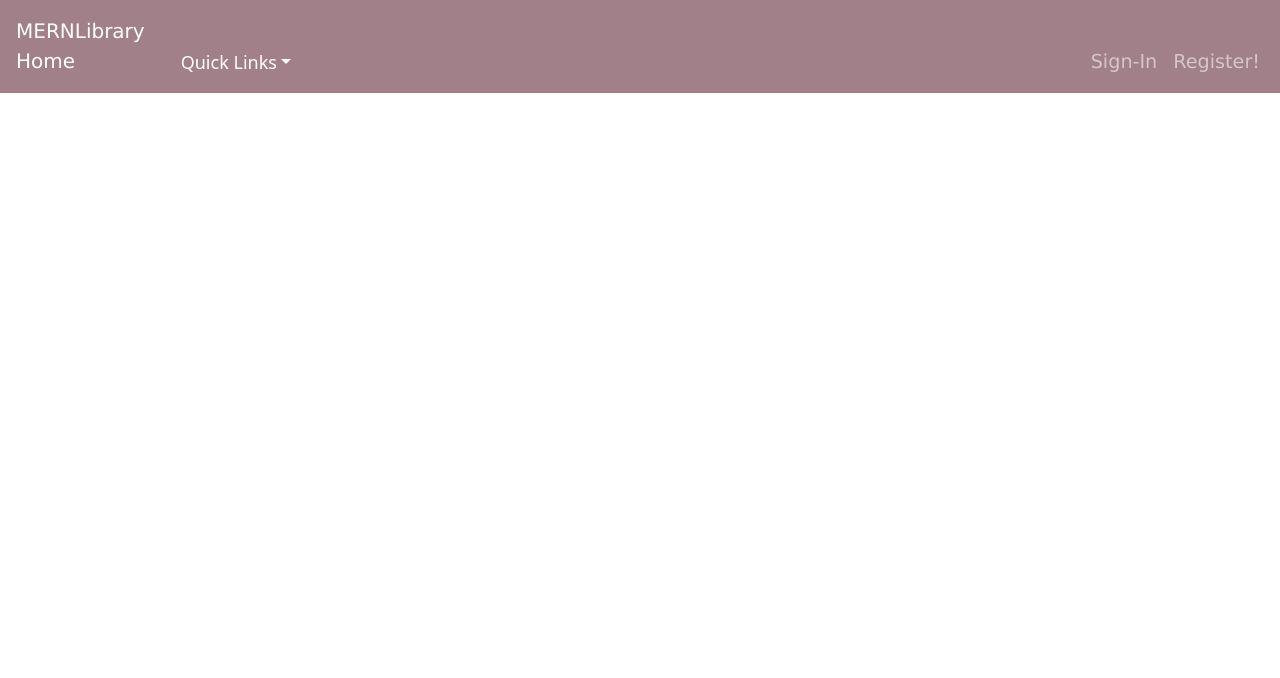
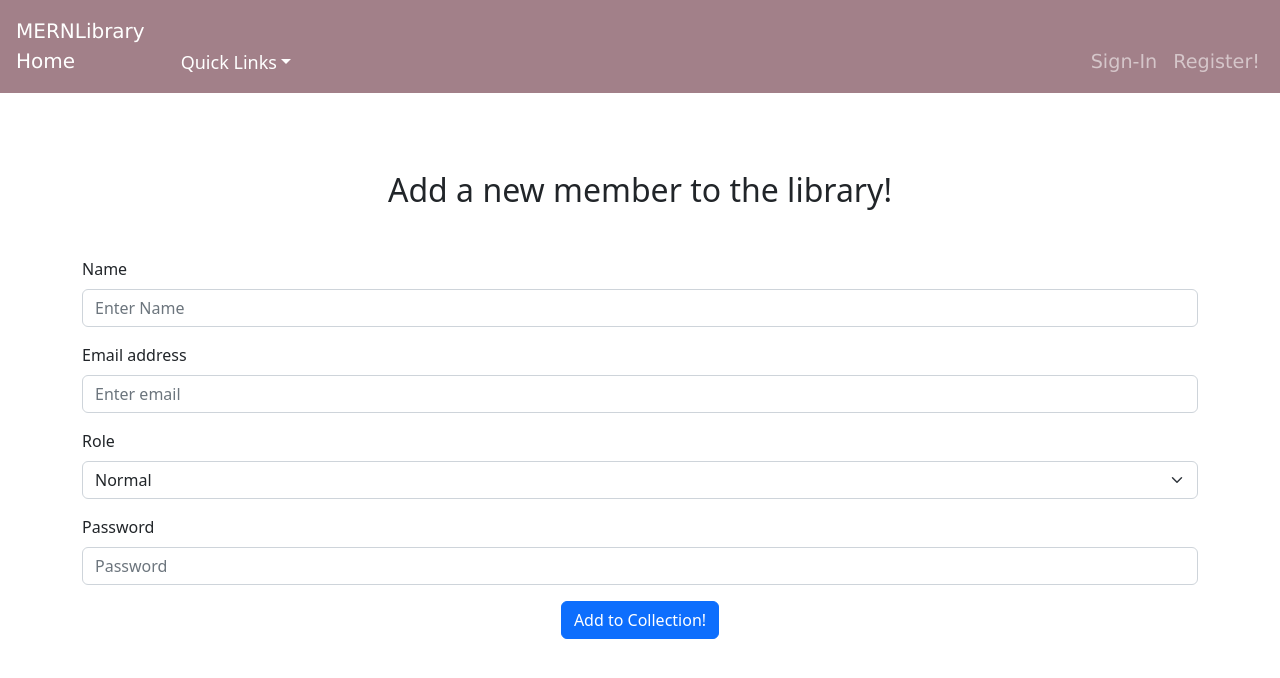
Before and after one commit to oBhodrolok/MERNLibrary, a React (Create React App) app in the folder root/: page /create-user in a window 1280 px wide. Shown: the top 678 px of the page. Built offline with nearby package versions, Linux system fonts and the light colour scheme.

Commit message:
Add functionality for admins to create new user

```diff
--- a/root/src/App.js
+++ b/root/src/App.js
@@ -15,6 +15,7 @@ import Profile from './components/Profile'
 import Update from './components/UpdateBook'
 import Create from './components/CreateBook'
 import Manage from './components/AdminManage'
+import CreateUser from './components/CreateUser'
 import UserUpdate from './components/UpdateUser'
 import Preview from './components/Preview'
 
@@ -41,7 +42,8 @@ function App() {
                   <Route exact path="/update/:id" element={<Update/>} />
                   <Route exact path="/user_update/:id" element={<UserUpdate/>}/>
                   <Route exact path="/preview/:id" element={<Preview/>}/>
-                  <Route exact path="/create" element={<Create/>}/>
+                  <Route exact path="/create-book" element={<Create/>}/>
+                  <Route exact path="/create-user" element={<CreateUser/>}/>
                 </Routes>
               </div>
             </Col>
--- a/root/src/components/AdminManage.js
+++ b/root/src/components/AdminManage.js
@@ -19,7 +19,7 @@ const Manage = ({
             <Col md ={6}>
                 <h4 className='text-primary text-center'>User Management</h4>
                 <div className = 'text-end my-3'>
-                    <Button className='btn-success' disabled>NEW USER</Button>
+                    <Button className='btn-success' onClick={() => navigate('/create-user')}>Add new user</Button>
                 </div>
                 <Table striped bordered hover>
                     <thead className='text-center'>
@@ -48,7 +48,7 @@ const Manage = ({
             <Col md ={6}>
                 <h4 className='text-warning text-center'>Book Management</h4>
                 <div className = 'text-end my-3'>
-                    <Button className='btn-success' onClick={() => navigate('/create')}>NEW BOOK</Button>
+                    <Button className='btn-success' onClick={() => navigate('/create-book')}>Add new book</Button>
                 </div>
                 <Table striped bordered hover>
                     <thead className='text-center'>
@@ -56,7 +56,7 @@ const Manage = ({
                         <th>#</th>
                         <th>Title</th>
                         <th>Author</th>
-                        <th>Action</th>
+                        <th style={{width: '150px'}}>Action</th>
                         </tr>
                     </thead>
                     <tbody className='text-center'>
--- /dev/null
+++ b/root/src/components/CreateUser.js
@@ -0,0 +1,58 @@
+import * as React from 'react';
+import { Button,Form } from 'react-bootstrap';
+import { connect } from 'react-redux';
+import { registerUser } from '../redux/actions/userAction';
+import {useNavigate, useParams} from 'react-router-dom';
+
+const CreateUser = ({book , registerUser}) => {
+    const [name , setName] = React.useState('');
+    const [email , setEmail] = React.useState('');
+    const [password , setPassword] = React.useState('');
+    const [role , setRole] = React.useState('normal');
+    const navigate = useNavigate();
+    return (
+        <div>
+            <h2 className='text-center my-5'>Add a new member to the library!</h2>
+            <Form>
+            <Form.Group className="mb-3" controlId="formBasicEmail">
+                    <Form.Label>Name</Form.Label>
+                    <Form.Control type="name" placeholder="Enter Name" value = {name} onChange = {e => setName(e.target.value)} />
+
+                </Form.Group>
+                <Form.Group className="mb-3" controlId="formBasicEmail">
+                    <Form.Label>Email address</Form.Label>
+                    <Form.Control type="email" placeholder="Enter email"  value = {email} onChange = {e => setEmail(e.target.value)} />
+
+                </Form.Group>
+
+                    <Form.Group className="mb-3" controlId="formBasicPassword">
+                        <Form.Label>Role</Form.Label>
+                        <Form.Select onChange = {e => setRole(e.target.value)}>
+                            <option value='normal'>Normal</option>
+                            <option value='admin'>Admin</option>
+                        </Form.Select>
+                    </Form.Group>
+
+                <Form.Group className="mb-3" controlId="formBasicPassword">
+                    <Form.Label>Password</Form.Label>
+                    <Form.Control type="password" placeholder="Password" value = {password} onChange = {e => setPassword(e.target.value)}  />
+                </Form.Group>
+
+
+
+                <div className='text-center'>
+                    <Button variant="primary" type="submit" onClick={(e) => {e.preventDefault();registerUser({name, email, role, password} , navigate)}}>
+                    Add to Collection!
+                    </Button>
+                </div>
+
+            </Form>
+        </div>
+    );
+}
+
+const mapStateToProps = state => ({
+    user: state.user
+});
+
+export default connect(mapStateToProps , {registerUser})(CreateUser);
--- a/root/src/components/NavBarAll.js
+++ b/root/src/components/NavBarAll.js
@@ -10,10 +10,10 @@ import {useNavigate} from 'react-router-dom';
 const Header = ({user , logoutUser}) => {
 
   const navigate = useNavigate();
-  const userRole = user.user.role;
-  const userName = user.user.name;
-  console.log('User role is ' + userRole);
-  console.log('User name is ' + userName);
+  // const userRole = user.user.role;
+  // const userName = user.user.name;
+  // console.log('User role is ' + userRole);
+  // console.log('User name is ' + userName);
 
   return (
         <header className="App-header">
```
